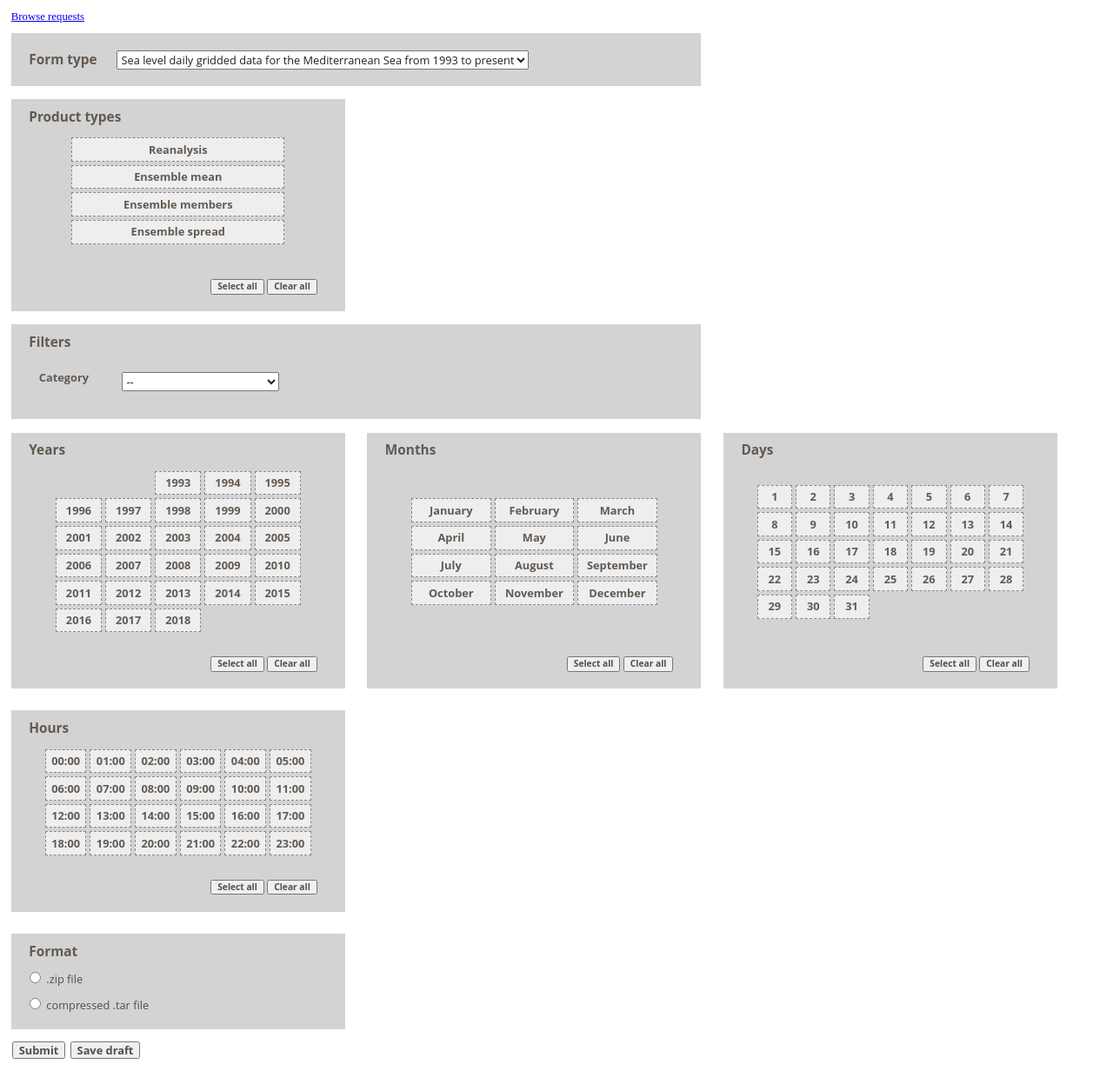
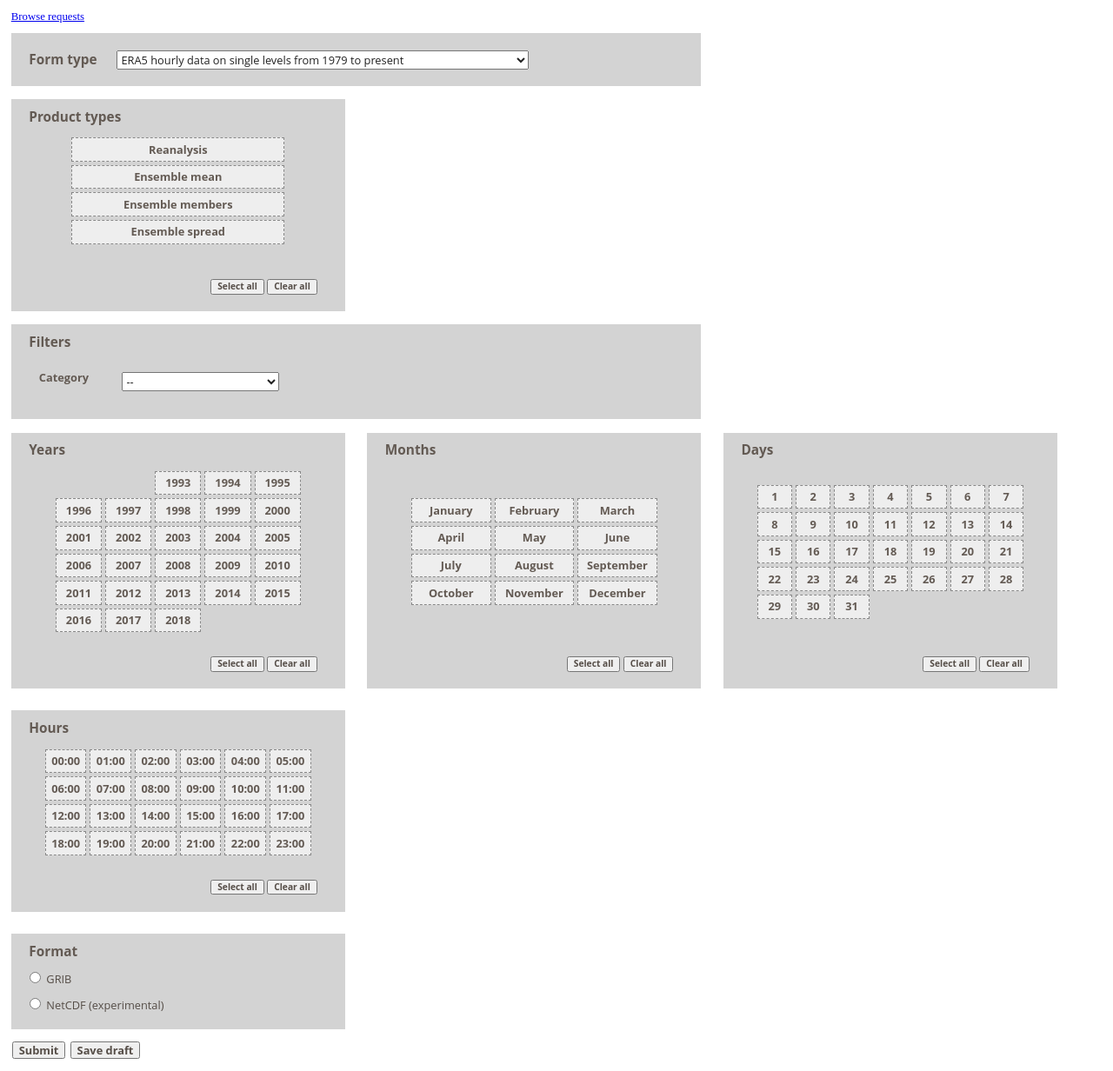
Before and after one commit to opalkonrad/copernicus_proxy, a Django app: page /downloader/sea_level/ in a window 1280 px wide. Shown: the whole page at 87% size. Run offline with Django 3.2, Linux system fonts and the light colour scheme; parts of the project's set-up code (start-up, migrations or seed data) failed here and were passed over.

Commit message:
Two datasets selection

```diff
--- a/downloader/forms/sea_level_choices.py
+++ b/downloader/forms/sea_level_choices.py
@@ -5,7 +5,8 @@ years_list = []
 months_list = []
 days_list = []
 hours_list = []
-formats_list = []
+formats_list_sea_level = []
+formats_list_era5 = []
 
 for i in range(years.MIN, years.MAX + 1):
     years_list.append((i, i))
@@ -19,14 +20,18 @@ for i in range(days.MIN, days.MAX + 1):
 for i in range(hours.MIN, hours.MAX + 1):
     hours_list.append((i, "{:02d}".format(i) + ":00"))
 
-for f in formats.list:
-    formats_list.append((f.extension[0], f.name))
+for f in formats.list_sea_level:
+    formats_list_sea_level.append((f.extension[0], f.name))
+
+for f in formats.list_era5:
+    formats_list_era5.append((f.extension[0], f.name))
 
 product_types = tuple(product_types.product_types_list)
 years = tuple(years_list)
 months = tuple(months_list)
 days = tuple(days_list)
 hours = tuple(hours_list)
-formats = tuple(formats_list)
+formats_sea_level = tuple(formats_list_sea_level)
+formats_era5 = tuple(formats_list_era5)
 
 categories = era5_filters.filter_categories
--- a/downloader/forms/sea_level_form.py
+++ b/downloader/forms/sea_level_form.py
@@ -3,14 +3,15 @@ import downloader.forms.sea_level_choices as options
 
 
 class SeaLevelForm(forms.Form):
+    pass
     # product_types = forms.CharField(required=True, min_length=3)
-    filters = forms.CharField(required=True, min_length=3)
-    years = forms.CharField(required=True, min_length=3)
-    months = forms.CharField(required=True, min_length=3)
-    days = forms.CharField(required=True, min_length=3)
+    # filters = forms.CharField(required=True, min_length=3)
+    # years = forms.CharField(required=True, min_length=3)
+    # months = forms.CharField(required=True, min_length=3)
+    # days = forms.CharField(required=True, min_length=3)
     # hours = forms.CharField(required=True, min_length=3)
-    format = forms.ChoiceField(
-        widget=forms.Select,
-        choices=options.formats,
-        required=True
-    )
+    # format = forms.ChoiceField(
+    #     widget=forms.Select,
+    #     choices=options.formats,
+    #     required=True
+    # )
--- a/downloader/static/downloader/css/selection.css
+++ b/downloader/static/downloader/css/selection.css
@@ -30,7 +30,7 @@ body {
     max-width: 60vw;
 }
 
-.field--form-type {
+.field--dataset {
     margin: 0.2vw 1vw;
     margin-top: 1vw;
     min-width: 60vw;
--- a/downloader/static/downloader/js/sea_level.js
+++ b/downloader/static/downloader/js/sea_level.js
@@ -8,14 +8,7 @@ jQuery(function ($) {
 
     function updateType(type) {
         let selectedList = [];
-        if (numericTypes.includes(type)) {
-            let selectedOptions = $('.field--' + type).find('.dropped');
-            for (let i = 0; i < selectedOptions.length; i++) {
-                let tmpValue = selectedOptions.get(i).getAttribute('data-value');
-                selectedList.push(("0" + tmpValue).slice(sliceType[type]));
-            }
-            $('#id_' + type).val(JSON.stringify(selectedList));
-        } else if (type === "filters") {
+        if (type === "filters") {
             let category = $('.filter__select').val();
             let selectedOptions = $('.filters__options .filters--' + category).find('.dropped:not(.active)');
             selectedOptions.each(function () {
@@ -37,6 +30,16 @@ jQuery(function ($) {
                     $(this).parent().detach().appendTo('.filters__options .filters--' + localCategory + ' .selection__container--list');
                 });
             });
+        } else {
+            let selectedOptions = $('.field--' + type).find('.dropped');
+            for (let i = 0; i < selectedOptions.length; i++) {
+                let tmpValue = selectedOptions.get(i).getAttribute('data-value');
+                if (numericTypes.includes(type))
+                    selectedList.push(("0" + tmpValue).slice(sliceType[type]));
+                else
+                    selectedList.push(tmpValue);
+            }
+            $('#id_' + type).val(JSON.stringify(selectedList));
         }
     }
 
@@ -44,6 +47,9 @@ jQuery(function ($) {
         updateType('years');
         updateType('months');
         updateType('days');
+        updateType('hours');
+        updateType('filters');
+        updateType('product_types');
     }
 
     $('.selection__form')
@@ -76,10 +82,7 @@ jQuery(function ($) {
             $(this)
                 .removeClass("active")
                 .removeClass("mouseupListener");
-            if ($(this).hasClass('selection__filters'))
-                updateType('filters');
-            else
-                updateFormData();
+            updateFormData();
         })
         .on('mousedown', function (event) {
             if (event.which !== 1) return false;
@@ -92,10 +95,7 @@ jQuery(function ($) {
                 .toggleClass("dropped")
                 .removeClass("mouseupListener");
             $(this).closest('.field').find('.field__errors').html('');
-            if ($(this).hasClass('selection__filters'))
-                updateType('filters');
-            else
-                updateFormData();
+            updateFormData();
         });
 
     $.drop({multi: true});
@@ -137,5 +137,19 @@ jQuery(function ($) {
             $('.filters__container').hide();
         }
     });
-})
-;
+
+    $('#dataset_select').on('change', function () {
+        let dataset = $(this).val();
+        $('#id_dataset').val(dataset);
+        if (dataset === 'reanalysis-era5-single-levels') {
+            $('.field').show();
+            $('.field--format_sea_level').hide();
+        } else if (dataset === 'satellite-sea-level-mediterranean') {
+            $('.field').show();
+            $('.field--filters').hide();
+            $('.field--product_types').hide();
+            $('.field--hours').hide();
+            $('.field--format_era5').hide();
+        }
+    });
+});
--- a/downloader/templates/sea_level/sea_level.html
+++ b/downloader/templates/sea_level/sea_level.html
@@ -24,21 +24,22 @@
 
 <form method="post">
     {% csrf_token %}
-    <div class="selection__form form-type">
-        <input type="hidden" name="form_type" id="id_form_type">
-        <div class="field field--form-type">
-            <div class="selection__container selection__container--form-type formSelection">
+
+    <div class="selection__form">
+        <input type="hidden" name="dataset" id="id_dataset" value="reanalysis-era5-single-levels">
+        <div class="field field--dataset">
+            <div class="selection__container selection__container--dataset formSelection">
                 <div class="field__title-bar">
                     <div class="field__name">
                         Form type
                     </div>
                 </div>
-                <select>
-                    <option value="satellite-sea-level-mediterranean">Sea level daily gridded data for the Mediterranean
-                        Sea
-                        from 1993 to present
+                <select id="dataset_select">
+                    <option value="satellite-sea-level-mediterranean">
+                        Sea level daily gridded data for the Mediterranean Sea from 1993 to present
                     </option>
-                    <option value="reanalysis-era5-single-levels">ERA5 hourly data on single levels from 1979 to present
+                    <option value="reanalysis-era5-single-levels" selected>
+                        ERA5 hourly data on single levels from 1979 to present
                     </option>
                 </select>
             </div>
@@ -247,13 +248,16 @@
             </div>
         </div>
     </div>
-    <div class="field">
+
+    <div class="format__container">
         <input type="hidden" name="format" id="id_format">
+
+        <div class="field field--format_sea_level" style="display: none;">
             <div class="field__name">
                 Format
             </div>
             <ul class="selection__container--list">
-            {% for value, format in options.formats %}
+                {% for value, format in options.formats_sea_level %}
                     <li class="selection__format">
                         <label>
                             <input name="format" type="radio"
@@ -264,6 +268,24 @@
                 {% endfor %}
             </ul>
         </div>
+
+        <div class="field field--format_era5">
+            <div class="field__name">
+                Format
+            </div>
+            <ul class="selection__container--list">
+                {% for value, format in options.formats_era5 %}
+                    <li class="selection__format">
+                        <label>
+                            <input name="format" type="radio"
+                                   value="{{ value }}">
+                            <span class="selection__label">{{ format }}</span>
+                        </label>
+                    </li>
+                {% endfor %}
+            </ul>
+        </div>
+    </div>
     <div class="submission">
         <button type="submit" class="field__button field__button--submit" value="Submit">Submit</button>
         <button type="button" class="field__button field__button--submit">Save draft</button>
```
Also changed, not shown: downloader/constants/formats.py (+6 -1 lines). Lines whose indentation alone changed are shown as unchanged.
